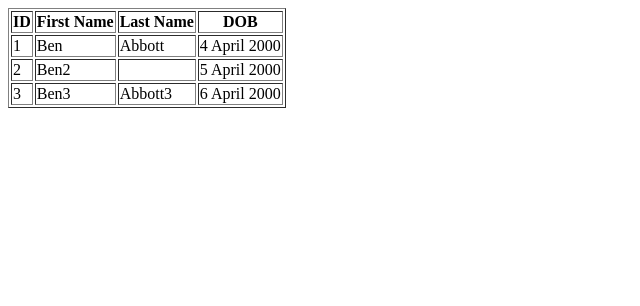
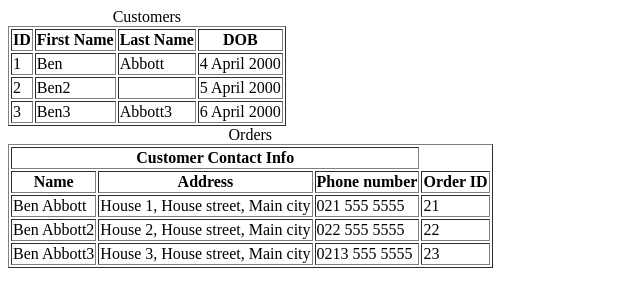
Before and after one commit to Millen-yoobee/html5-tables, a plain HTML site: page index.html in a window 1280 px wide. Shown: the whole page, without its empty margins (0-640 px from the left). Drawn offline with Linux system fonts and the light colour scheme.

Commit message:
add table with colspann

```diff
--- a/index.html
+++ b/index.html
@@ -15,6 +15,8 @@
 
 	<body>
 		<table border="1">
+			<caption>Customers   <!-- table name -->
+			</caption>
 			<tr>
 				<th>ID</th>
 				<th>First Name </th>
@@ -41,5 +43,42 @@
 			</tr>
 		</table>
 
+		<table border="1">
+			<caption>Orders  <!-- table name   -->
+			</caption>
+			<tr>
+				<th colspan="3">Customer Contact Info</th>
+<!-- 				<th>Order Id</th> -->
+			</tr>
+			<tr>
+				<th>Name</th>
+				<th>Address</th>
+				<th>Phone number</th>
+				<th>Order ID</th>
+			</tr>
+			<tr>
+				<td>Ben Abbott</td>
+				<td>House 1, House street, Main city</td>
+				<td>021 555 5555</td>
+				<td>21</td>
+			</tr>
+			<tr>
+				<td>Ben Abbott2</td>
+				<td>House 2, House street, Main city</td>
+				<td>022 555 5555</td>
+				<td>22</td>
+			</tr>
+			<tr>
+				<td>Ben Abbott3</td>
+				<td>House 3, House street, Main city</td>
+				<td>0213 555 5555</td>
+				<td>23</td>
+			</tr>
+
+			</caption>
+
+
+		</table>
+
 	</body>
 </html>
```
